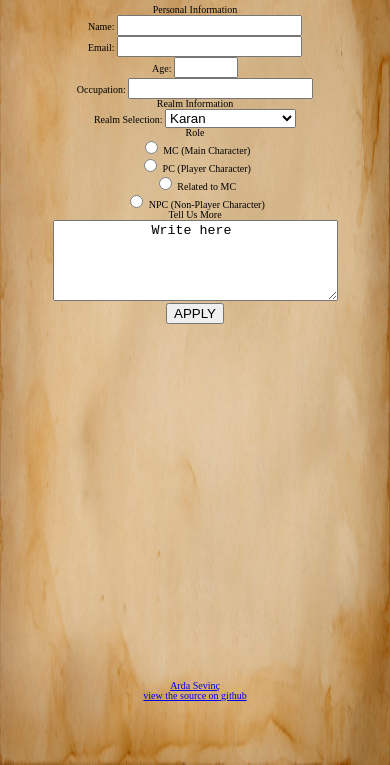
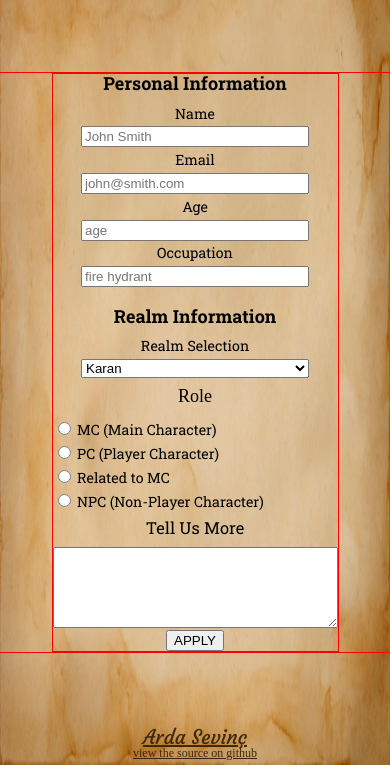
Before and after one commit to ardasevinc/heaven-application-form, a plain HTML site: page index.html in a window 390 px wide. Shown: the part 79-844 px from the top of the page. Drawn offline with Linux system fonts and the light colour scheme.

Commit message:
finally a version for mobile bois

```diff
--- a/index.html
+++ b/index.html
@@ -5,53 +5,54 @@
   <meta name="viewport" content="width=device-width, initial-scale=1.0">
   <link rel="stylesheet" href="styles/reset.css">
   <link rel="stylesheet" href="styles/style.css">
-  <link href="https://fonts.googleapis.com/css2?family=Courgette&display=swap" rel="stylesheet">
+  <link href="https://fonts.googleapis.com/css2?family=Courgette&family=Roboto+Slab:wght@400;700&display=swap" rel="stylesheet">
   <title>Apply to Heaven</title>
 </head>
 <body>
-  <div class="wrapper">
+  <div class="wrap">
 
   <header>
     <h1>Apply to Heaven</h1>
-    <span>The best simulated universe cluster known to humankind</span>
+    <em><span>The best simulated universe cluster known to humankind</span></em>
   </header>
 
   <main>
     <form method="post">
 
-      <section>
+      <section class="personal-info">
         <h2>Personal Information</h2>
-        <p>
-          <label for="name">
-            <span>Name: </span>
-            <input type="text" id="name" name="applicant_name" required>
-          </label>
-        </p>
-        <p>
-          <label for="email">
-            <span>Email: </span>
-            <input type="email" id="email" name="applicant_email" required >
-          </label>
-        </p>
-        <p>
-          <label for="age">
-            <span>Age: </span>
-            <input type="number" id="age" name="applicant_age" min=0 max=201>
-          </label>
-        </p>
-        <p>
-          <label for="job">
-            <span>Occupation: </span>
-            <input type="text" id="job" name="applicant_job">
-          </label>
-        </p>
+        <ul>
+          <li>
+            <label for="name">Name</label>
+            <input type="text" id="name" name="applicant_name"
+            placeholder="John Smith" required>
+          </li>
+
+          <li>
+            <label for="email">Email</label>
+            <input type="email" id="email" name="applicant_email"
+            placeholder="john@smith.com" required>
+          </li>
+
+          <li>
+            <label for="age">Age</label>
+              <input type="number" id="age" name="applicant_age"
+              placeholder="age" min=0 max=201>
+          </li>
+
+          <li>
+            <label for="job">Occupation</label>
+              <input type="text" id="job" name="applicant_job"
+              placeholder="fire hydrant">
+          </li>
+        </ul>
       </section>
 
-      <section>
+      <section class="realm-info">
         <h2>Realm Information</h2>
         <p>
           <label for="realm">
-            <span>Realm Selection: </span>
+            <span>Realm Selection</span>
           </label>
           <select id="realm" name="realm_name" required>
             <option value="karan" selected>Karan</option>
@@ -93,11 +94,10 @@
         </fieldset>
       </section>
 
-      <section>
+      <section class="textbox">
         <fieldset>
           <legend>Tell Us More</legend>
           <textarea id="reason" name="applicant_reason" rows=5 cols=33>
-            Write here
           </textarea>
         </fieldset>
       </section>
@@ -106,14 +106,12 @@
       </section>
     </form>
   </main>
+
   <footer>
-    <p>
-      <a class="sign" href="https://ardasevinc.me">Arda Sevinç</a>
-    </p>
-    <p>
-      <a class="source" href="https://github.com/ardasevinc/go-to-heaven">view the source on github</a>
-    </p>
+    <a class="sign" href="https://ardasevinc.me">Arda Sevinç</a>
+    <a class="source" href="https://github.com/ardasevinc/go-to-heaven">view the source on github</a>
   </footer>
+
   </div>
 </body>
 </html>
--- a/styles/style.css
+++ b/styles/style.css
@@ -1,65 +1,166 @@
+/* Note to self:
+ * Don't use viewport units on child elements
+ * you can't make fluid layouts with it, it overflows.
+ * What you want is % units.
+ */
+
+
 * {
   -webkit-box-sizing: border-box;
   -moz-box-sizing: border-box;
   box-sizing: border-box;
+  /* outline: 1px solid red; */
 }
 
 :root {
   --base-color: #E2C49E;
   --blue: #373A6D;
-  --dark-blue: #030345;
+  /* --dark-blue: #0e114b; */
+  --dark-blue: #0e102b;
   --green: #2F6D4F;
+  --dark-brown: #3d280e;
+}
+
+em {
+  font-style: italic;
 }
 
 html {
   font-size: 10px;
-  width: 100%;
-  height: 100%;
+  min-height: 100%;
 }
 
 body {
-  width: inherit;
-  height: inherit;
   background-image: url('../img/brown-papyrus.jpg');
   background-repeat: no-repeat;
   background-attachment: fixed;
   background-size: 100% 100%;
+  height: 100vh;
 }
 
-.wrapper {
-  width: 100%;
-  height: 100%;
+.wrap {
+  min-height: 100%;
+  display: flex;
+  flex-direction: column;
+  justify-content: space-between;
 }
 
 header {
   text-align: center;
-  width: 100%;
   min-height: 10%;
-  max-height: 20%;
+  padding-top: 2%;
 }
 
 header h1 {
   font-size: 4rem;
   font-family: 'Courgette', cursive;
   color: var(--dark-blue);
-  padding-top: 1vh;
-  margin-bottom: 2vh;
 }
 
 header span {
-  color: var(--dark-blue);
+  display: block;
+  color: var(--dark-brown);
   font-size: 1.5rem;
+  margin-top: 3.5%;
+}
+
+h2 {
+  font-size: 1.8rem;
+  font-family: 'Roboto Slab', serif;
+  font-weight: bold;
 }
 
 main {
-  width: 100%;
   min-height: 80%;
+  display: flex;
+  flex-direction: column;
+  justify-content: center;
+  align-items: center;
+  outline: 1px solid red;
   text-align: center;
 }
 
+form {
+  border: 1px solid red;
+  flex-shrink: 3;
+}
+
+.personal-info {
+  margin-bottom: 5%;
+}
+
+.personal-info input {
+  margin-bottom: 2%;
+}
+
+input[type=text], input[type=email], input[type=number], select {
+  width: 80%;
+}
+
+.realm-info p {
+  /* margin-bottom: 8%; */
+}
+
+.realm-info ul {
+  margin-top: 5%;
+}
+
+
+.realm-info fieldset {
+  font-size: 1.8rem;
+  margin-top: 3%;
+}
+
+form h2 {
+  margin-bottom: 5%;
+}
+
+form label {
+  display: block;
+  font-size: 1.42rem;
+  font-family: 'Roboto Slab', serif;
+  text-align: center;
+  margin-bottom: 2%;
+}
+
+.realm-info ul label {
+  text-align: justify;
+}
+
+.textbox {
+  margin-top: 2%;
+}
+
+.textbox legend {
+  margin-bottom: 3.4%;
+  font-size: 1.65rem;
+  font-family: 'Roboto Slab', serif;
+}
 
 footer {
-  width: 100%;
   min-height: 10%;
-  text-align: center;
+  display: flex;
+  flex-direction: column;
+  justify-content: space-between;
 }
+
+.sign, .source {
+  display: block;
+}
+
+.sign {
+  font-family: 'Courgette', cursive;
+  font-weight: 400;
+  font-size: 2rem;
+  align-self: center;
+}
+
+.source {
+  font-size: 1.2rem;
+  align-self: center;
+  margin-bottom: 1.43%;
+}
+
+a {
+  color: var(--dark-brown);
+}
```
